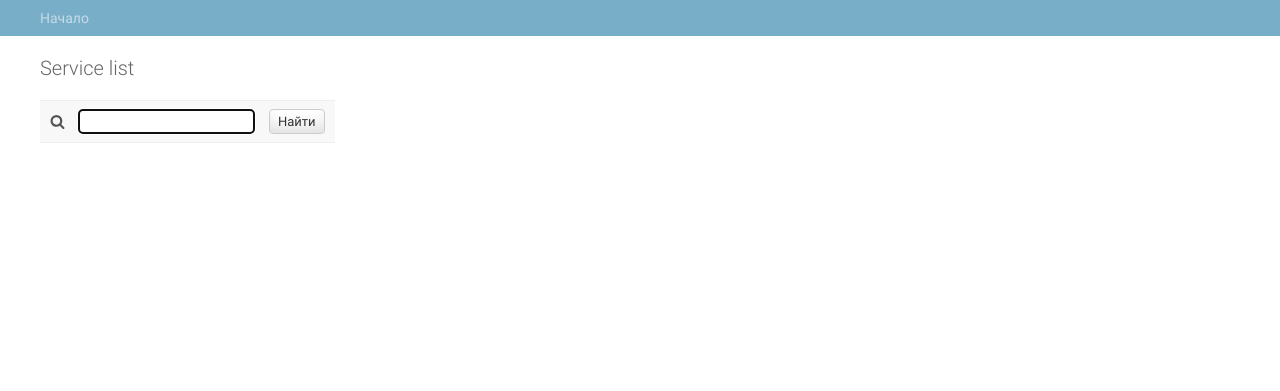
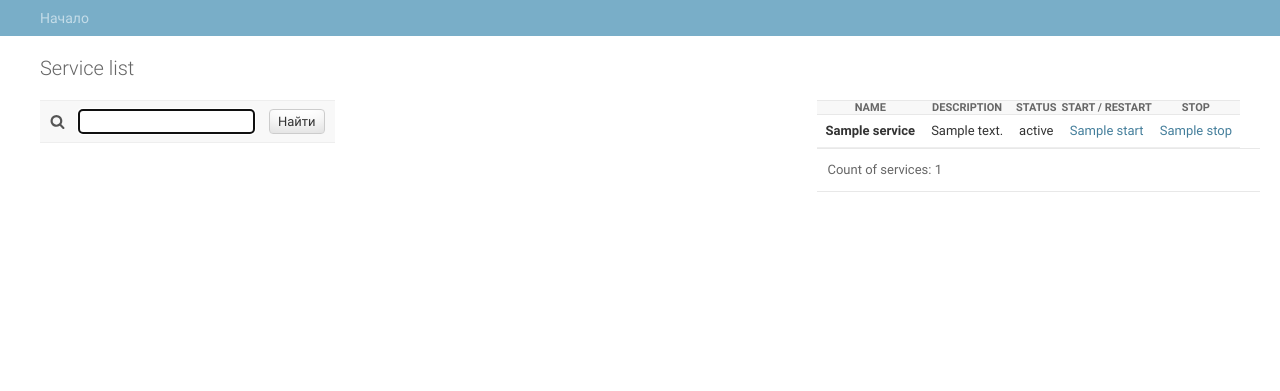
Before and after one commit to soltanoff/systemd_watcher, a Django app: template watcher/templates/watcher/index.html in a window 1280 px wide. Shown: the part 64-455 px from the top of the page. Run offline with Django 3.2, Linux system fonts and the light colour scheme; a user stored in the database is signed in; tables that the repository leaves empty hold one stand-in row (values such as "Sample post"); the template is opened without the code that fills it: most values are stand-ins (such as "Sample title", 1, 10 or a date in 2020).

Commit message:
fill template

```diff
--- a/watcher/templates/watcher/index.html
+++ b/watcher/templates/watcher/index.html
@@ -47,7 +47,56 @@
             </form>
         </div>
 
-
+        <form id="changelist-form" method="post" novalidate>{% csrf_token %}
+            <div class="results">
+                <table id="result_list" style="margin:auto; width:100%; height:100%;">
+                    <thead>
+                    <tr>
+                        <th scope="col" class="sortable column-name">
+                            <div class="text">{% trans "Name" %}</div>
+                            <div class="clear"></div>
+                        </th>
+                        <th scope="col" class="sortable column-description">
+                            <div class="text">{% trans "Description" %}</div>
+                            <div class="clear"></div>
+                        </th>
+                        <th scope="col" class="sortable column-status">
+                            <div class="text">{% trans "Status" %}</div>
+                            <div class="clear"></div>
+                        </th>
+                        {% if user.is_staff %}
+                        <th scope="col" class="sortable column-start">
+                            <div class="text">{% trans "start / restart" %}</div>
+                            <div class="clear"></div>
+                        </th>
+                        <th scope="col" class="sortable column-stop">
+                            <div class="text">{% trans "Stop" %}</div>
+                            <div class="clear"></div>
+                        </th>
+                        {% endif %}
+                    </tr>
+                    </thead>
+                    <tbody>
+                    {% for service in services %}
+                    <tr class="row{{ forloop.counter }}">
+                        <th class="field-name" valign="center">{{ service.name }}</th>
+                        <td class="field-description nowrap" valign="center">{{ service.description }}</td>
+                        <td class="field-status" valign="center">{{ service.status }}</td>
+                        {% if user.is_staff %}
+                        <td class="field-start" valign="center">
+                            <a href="" id="start">{{ service.start }}</a>
+                        </td>
+                        <td class="field-stop" valign="center">
+                            <a href="" id="stop">{{ service.stop }}</a>
+                        </td>
+                        {% endif %}
+                    </tr>
+                    {% endfor %}
+                    </tbody>
+                </table>
+            </div>
+            <p class="paginator">{% trans "Count of services" %}: {{ services.count }}</p>
+        </form>
     </div>
 </div>
 <br class="clear"/>
```
